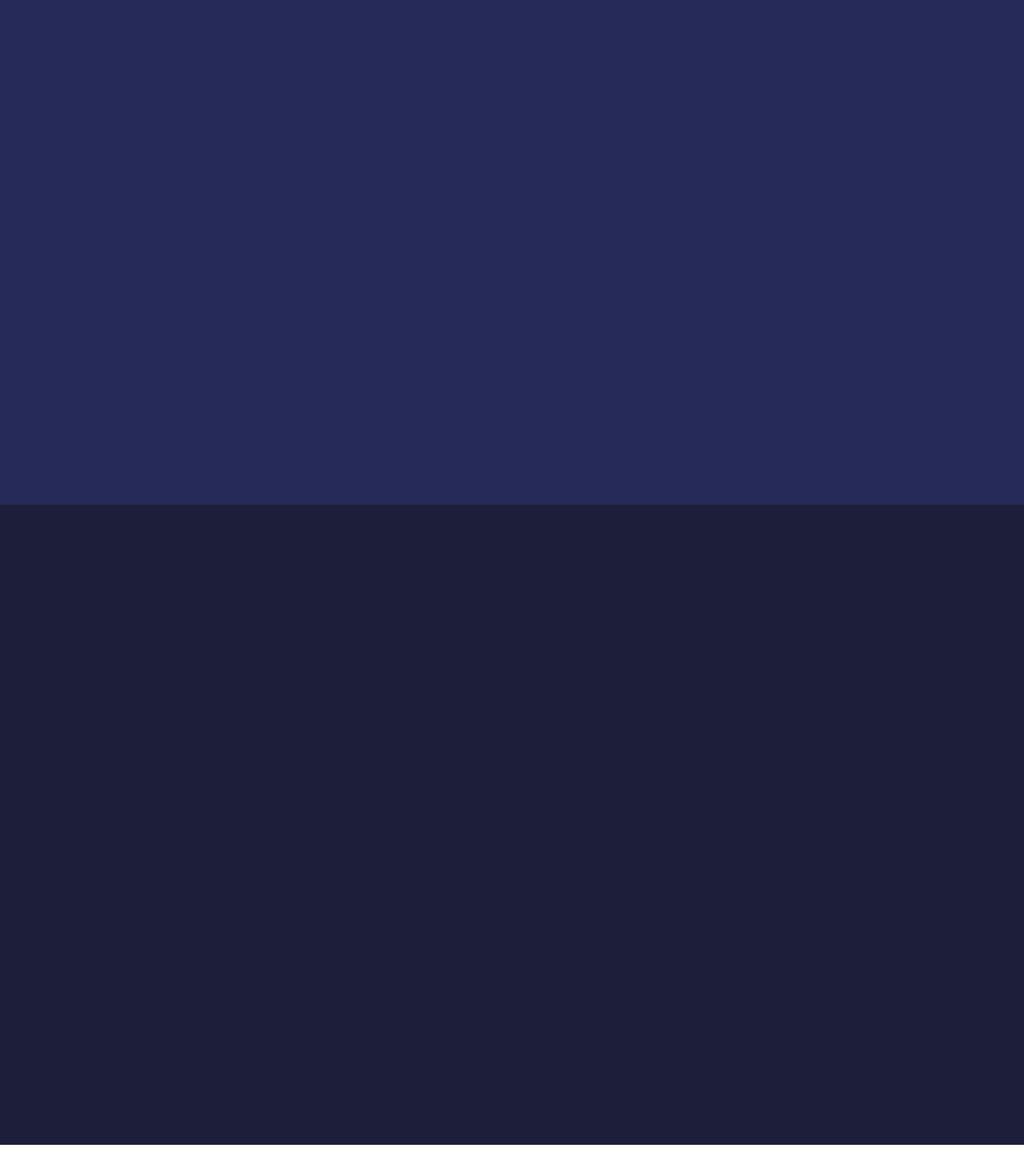
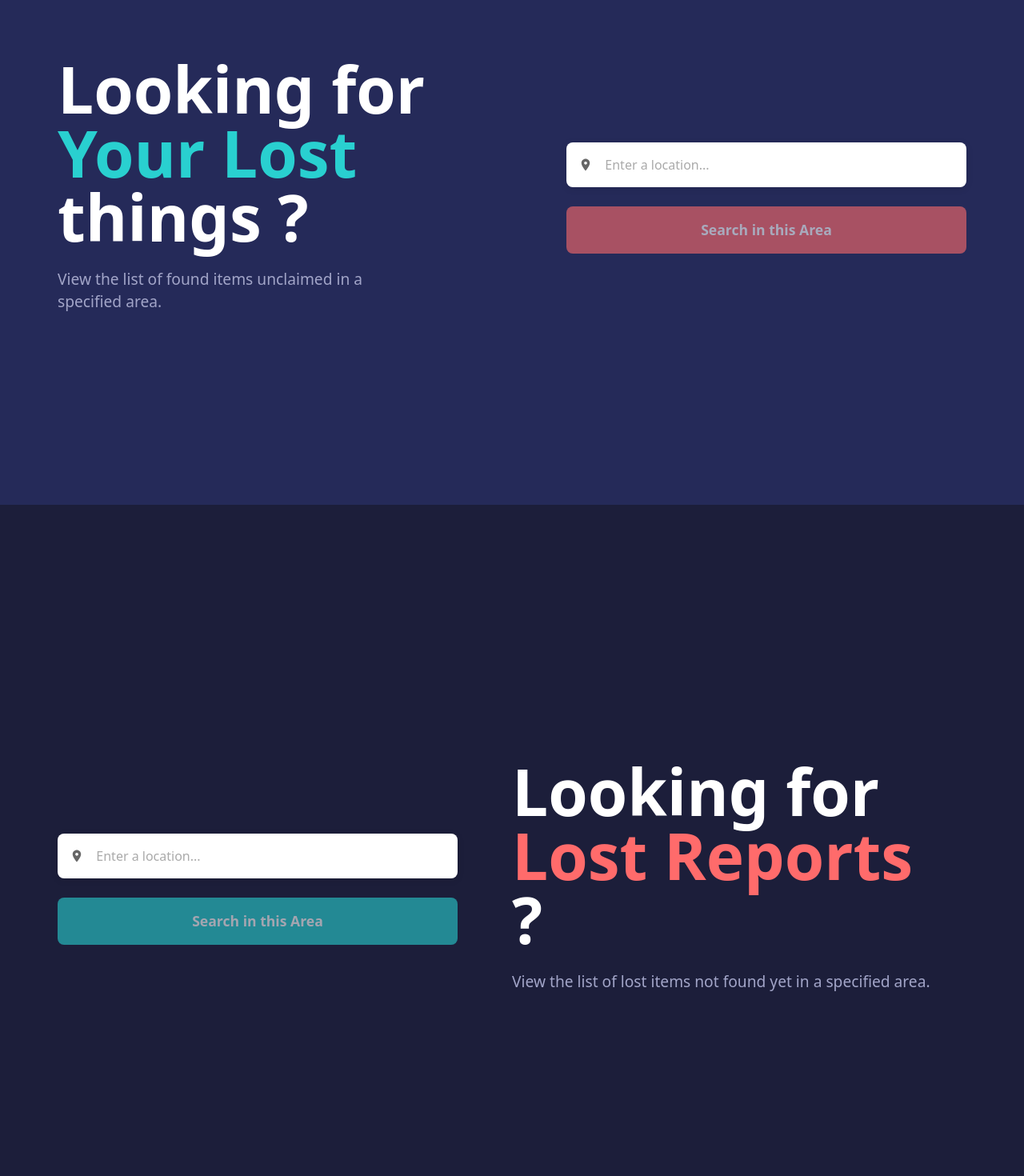
Before and after one commit to MustafaShf/UrbanTrack-db, a Vue app in the folder frontend/: page /user-home in a window 1280 px wide. Shown: the part 1967-3437 px from the top of the page at 80% size. Before the commit the page ends 3398 px from the top, so only its background shows below. Built offline with nearby package versions, Linux system fonts and the light colour scheme.

Commit message:
added location in user homepage and navigation (will give error on pressing button since page code isnt writtend yet)

```diff
--- a/frontend/src/router/index.js
+++ b/frontend/src/router/index.js
@@ -16,6 +16,16 @@ const router = createRouter({
       component: () => import('../views/AboutView.vue')
     },
     {
+      path: '/listOfLostUnclaimedItems',
+      name: 'listOfLostUnclaimedItems',
+      component: () => import('../views/listOfLostUnclaimedItems.vue'),
+    },
+    {
+      path: '/listOfLostUnfoundItems',
+      name: 'listOfLostUnfoundItems',
+      component: () => import('../views/listOfLostUnfoundItems.vue'),
+    },
+    {
       path: '/user-home',
       name: 'user-home',
       // Lazy-loaded for better performance
@@ -23,6 +33,7 @@ const router = createRouter({
       // Uncomment if this route requires authentication:
       // meta: { requiresAuth: true }
     }
+
   ]
 })
 
--- a/frontend/src/views/UserHomeView.vue
+++ b/frontend/src/views/UserHomeView.vue
@@ -1,5 +1,43 @@
 <script setup>
-import { ref } from 'vue';
+import { ref, computed } from 'vue';
+import { useRouter } from 'vue-router';
+
+const router = useRouter();
+
+// Location search functionality
+const searchQuery = ref('');
+const locationResults = ref([]);
+const selectedLocation = ref(null);
+const isSearching = ref(false);
+
+// Using OpenStreetMap Nominatim API (free)
+const searchLocations = async () => {
+  if (searchQuery.value.length < 3) {
+    locationResults.value = [];
+    return;
+  }
+
+  isSearching.value = true;
+  try {
+    const response = await fetch(
+      `https://nominatim.openstreetmap.org/search?format=json&q=${encodeURIComponent(searchQuery.value)}&addressdetails=1`
+    );
+    locationResults.value = await response.json();
+  } catch (error) {
+    console.error('Error fetching locations:', error);
+  } finally {
+    isSearching.value = false;
+  }
+};
+
+const selectLocation = (location) => {
+  selectedLocation.value = location;
+  searchQuery.value = location.display_name || '';
+  locationResults.value = [];
+};
+
+// Computed property for button state
+const isButtonDisabled = computed(() => !selectedLocation.value);
 </script>
 
 <template>
@@ -44,7 +82,7 @@ import { ref } from 'vue';
         <div class="action-content-Found">
           <div class="action-buttons-Found">
             <RouterLink to="/found" class="btn-found">
-              Report Lost Item
+              Report Found Item
             </RouterLink>
           </div>
         </div>
@@ -53,20 +91,114 @@ import { ref } from 'vue';
     </div>
   </div>
 
-  <!-- thes -->
+  <!-- Hero Section with Search -->
+  <div class="hero-section1">
+    <div class="containerLostList">
+      <div class="text-content-Lost">
+        <h1 class="titleLost">
+          Looking for
+          <br>
+          <span class="highlightLost">Your Lost</span>
+          <br>
+          things ?
+        </h1>
+        <p class="subtitleLost">
+          View the list of found items unclaimed in a specified area.
+        </p>
+      </div>
 
-    <!-- Hero Section -->
-    <div class="hero-section1">
-      <div class="containerLostList">
+      <!-- Search Bar Section -->
+      <div class="search-section">
+        <div class="search-container">
+          <svg  v-if="!searchQuery"  class="location-icon" viewBox="0 0 24 24">
+            <path d="M12 2C8.13 2 5 5.13 5 9c0 5.25 7 13 7 13s7-7.75 7-13c0-3.87-3.13-7-7-7zm0 9.5c-1.38 0-2.5-1.12-2.5-2.5s1.12-2.5 2.5-2.5 2.5 1.12 2.5 2.5-1.12 2.5-2.5 2.5z"/>
+          </svg>
+          <input
+            v-model="searchQuery"
+            @input="searchLocations"
+            type="text"
+            placeholder="  Enter a location..."
+            class="search-input"
+            :class="{ 'has-text': searchQuery }"
+          />
+          <div v-if="isSearching" class="search-loading">Searching...</div>
+          <ul v-if="locationResults.length > 0" class="search-results">
+            <li
+              v-for="(result, index) in locationResults"
+              :key="index"
+              @click="selectLocation(result)"
+              class="search-result-item"
+            >
+              {{ result.display_name }}
+            </li>
+          </ul>
+        </div>
 
-        <!-- ////////////////////////////////////////////////////////////// -->
+        <RouterLink
+  to="/listOfLostUnclaimedItems"
+  class="btn-lost"
+  :class="{ 'disabled-btn': isButtonDisabled }"
+  @click.prevent="isButtonDisabled ? null : $router.push('/listOfLostUnfoundItems')"
+>
+  Search in this Area
+</RouterLink>
       </div>
     </div>
+  </div>
+
 
         <!-- New Dark Section that appears when scrolling -->
         <div class="dark-section1">
-      <div class="containerFoundList">
-        <!-- Add your content here when needed -->
+  <div class="containerFoundList">
+    <div class="text-content-Found shifted-right"> <!-- Added shifted-right class -->
+      <h1 class="titleFound">
+        Looking for
+        <br>
+        <span class="highlightFound">Lost Reports</span>
+        ?
+      </h1>
+      <p class="subtitleFound">
+        View the list of lost items not found yet in a specified area.
+      </p>
+    </div>
+        <!-- This creates the empty dark purple space ///////////////////////////////////////-->
+
+      <!-- Search Bar Section -->
+      <div class="search-section">
+        <div class="search-container">
+          <svg  v-if="!searchQuery"  class="location-icon" viewBox="0 0 24 24">
+            <path d="M12 2C8.13 2 5 5.13 5 9c0 5.25 7 13 7 13s7-7.75 7-13c0-3.87-3.13-7-7-7zm0 9.5c-1.38 0-2.5-1.12-2.5-2.5s1.12-2.5 2.5-2.5 2.5 1.12 2.5 2.5-1.12 2.5-2.5 2.5z"/>
+          </svg>
+          <input
+            v-model="searchQuery"
+            @input="searchLocations"
+            type="text"
+            placeholder="  Enter a location..."
+            class="search-input"
+            :class="{ 'has-text': searchQuery }"
+          />
+          <div v-if="isSearching" class="search-loading">Searching...</div>
+          <ul v-if="locationResults.length > 0" class="search-results">
+            <li
+              v-for="(result, index) in locationResults"
+              :key="index"
+              @click="selectLocation(result)"
+              class="search-result-item"
+            >
+              {{ result.display_name }}
+            </li>
+          </ul>
+        </div>
+
+        <RouterLink
+  to="/listOfLostUnclaimedItems"
+  class="btn-found"
+  :class="{ 'disabled-btn2': isButtonDisabled }"
+  @click.prevent="isButtonDisabled ? null : $router.push('/listOfLostUnclaimedItems')"
+>
+  Search in this Area
+</RouterLink>
+      </div>
 
         <!-- This creates the empty dark purple space ///////////////////////////////////////-->
       </div>
@@ -206,7 +338,7 @@ import { ref } from 'vue';
 .subtitleFound {
   font-size: 1.2rem;
   color: #a2a5c8;
-  max-width: 450px;
+  max-width: 600px;
 }
 
 .action-buttons-Found {
@@ -243,7 +375,7 @@ import { ref } from 'vue';
   justify-content: center;
   align-items: center;
   width: 100%;
-  max-width: 300px; /* Added to match your design */
+  /* max-width: 300px; Added to match your design */
   text-align: center;
   margin: 0 auto 0 0; /* Right-aligns button within its container */
 }
@@ -253,6 +385,143 @@ import { ref } from 'vue';
   box-shadow: 0 4px 8px rgba(0, 0, 0, 0.2);
   background-color: #22b2b2;
 }
+
+.containerLostList {
+  display: flex;
+  max-width: 1200px;
+  margin: 0 auto;
+  padding: 0 2rem;
+  width: 100%;
+  justify-content: space-between;
+  align-items: center;
+}
+
+.containerFoundList {
+  display: flex;
+  max-width: 1200px;
+  margin: 0 auto;
+  padding: 2rem;
+  width: 100%;
+  justify-content: space-between;
+  align-items: center; /* This ensures vertical centering */
+  flex-direction: row-reverse;
+  min-height: 100vh; /* Ensures full viewport height */
+}
+
+.shifted-right {
+  margin-left: auto;  /* Pushes content to the right */
+  padding-right: 2rem; /* Adds some spacing from the edge */
+  text-align: left;   /* Keeps text left-aligned */
+  max-width: 50%;     /* Prevents text from stretching full width */
+}
+
+.search-section {
+  flex: 1;
+  display: flex;
+  flex-direction: column;
+  align-items: center;
+  width: 100%;
+  max-width: 500px;
+  margin-top: 2rem;
+}
+
+.search-container {
+  position: relative;
+  width: 100%;
+  margin-bottom: 1.5rem;
+}
+
+.location-icon {
+  position: absolute;
+  left: 15px;
+  top: 50%;
+  transform: translateY(-50%);
+  width: 18px;
+  height: 18px;
+  fill: #666;
+  pointer-events: none; /* Allows clicks to pass through to input */
+}
+
+.search-input {
+  width: 100%;
+  padding: 1rem 1.5rem;
+  border-radius: 8px;
+  border: none;
+  font-size: 1rem;
+  box-shadow: 0 2px 10px rgba(0, 0, 0, 0.1);
+  background-color: white;
+  color: #333;
+
+  padding-left: 15px;
+  transition: padding 0.2s ease;
+}
+
+.search-input::placeholder {
+  color: #aaa;
+}
+
+.search-input:focus {
+  outline: 2px solid #29d0d0;
+}
+
+.search-results {
+  position: absolute;
+  width: 100%;
+  max-height: 300px;
+  overflow-y: auto;
+  background: white;
+  border-radius: 8px;
+  box-shadow: 0 4px 12px rgba(0, 0, 0, 0.15);
+  margin-top: 0.5rem;
+  z-index: 10;
+  list-style: none;
+  padding: 0;
+}
+
+.search-result-item {
+  padding: 0.8rem 1.5rem;
+  cursor: pointer;
+  color: #333;
+  border-bottom: 1px solid #eee;
+}
+
+.search-result-item:hover {
+  background-color: #f5f5f5;
+}
+
+.search-loading {
+  padding: 0.8rem 1.5rem;
+  color: #666;
+  font-style: italic;
+}
+
+.disabled-btn {
+  opacity: 0.6;
+  cursor: not-allowed;
+  background-color: #ff6b6b !important;
+}
+
+.disabled-btn2 {
+  opacity: 0.6;
+  cursor: not-allowed;
+  background-color: #29d0d0 !important;
+}
+
+.disabled-btn, .disabled-btn2 {
+  opacity: 0.6;
+  cursor: not-allowed;
+  pointer-events: none; /* This prevents any click events */
+}
+
+.search-input.has-text {
+  padding-left: 15px; /* Keep consistent padding when icon disappears */
+}
+
+.search-input:not(.has-text) {
+  padding-left: 40px;
+}
+
+/* ---------------------------------------------------------------------------------------------------- */
 
 @media (max-width: 768px) {
   /* General mobile styles */
```
Also changed, not shown: frontend/src/views/listOfLostUnclaimedItems.vue (added), frontend/src/views/listOfLostUnfoundItems.vue (added).
